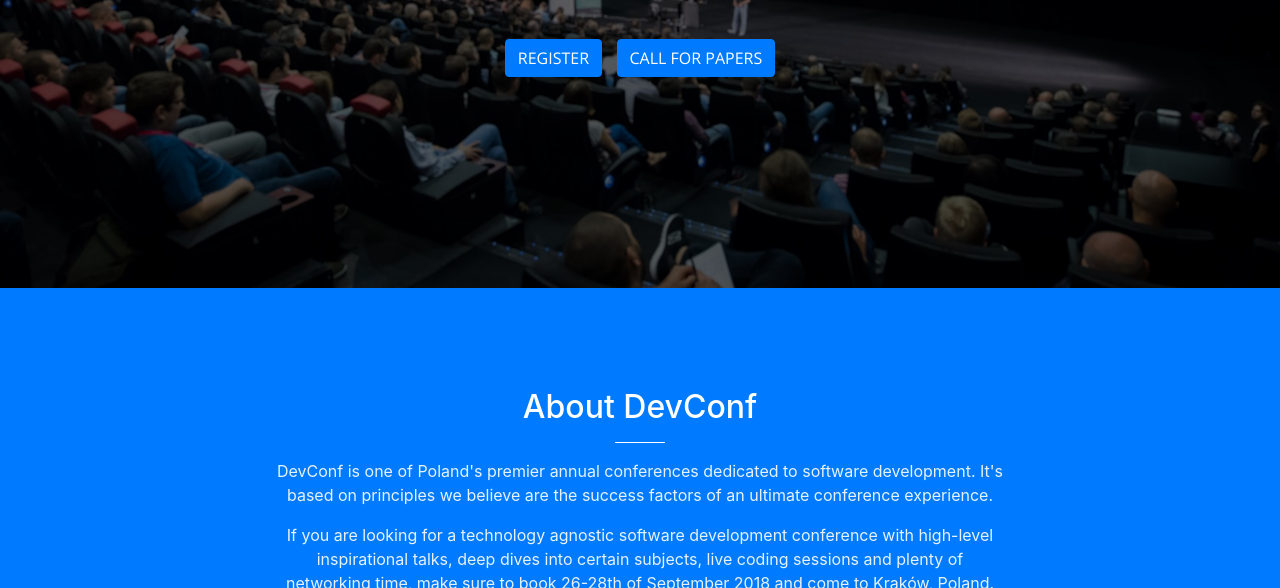
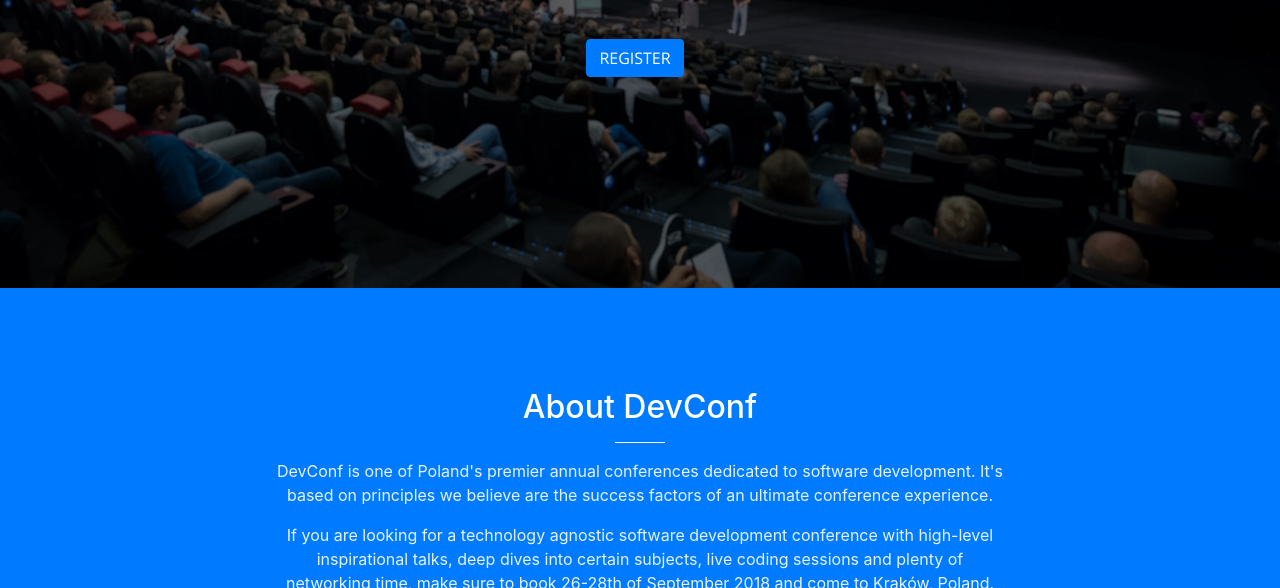
Before and after one commit to devconfpl/launchpage-2018, a website with bundled scripts: page index.html in a window 1280 px wide. Shown: the part 512-1100 px from the top of the page. Built offline with nearby package versions, Linux system fonts and the light colour scheme.

Commit message:
CFP is over

```diff
--- a/index.html
+++ b/index.html
@@ -73,7 +73,6 @@
           <hr>
           <p>26-28 September 2018, Kraków, Poland</p>
           <a class="btn btn-primary btn-xl js-scroll-trigger" href="#tickets">Register</a>
-          <a class="btn btn-primary btn-xl js-scroll-trigger" href="https://www.papercall.io/devconf-2018">Call for Papers</a>
         </div>
       </div>
     </header>
```
